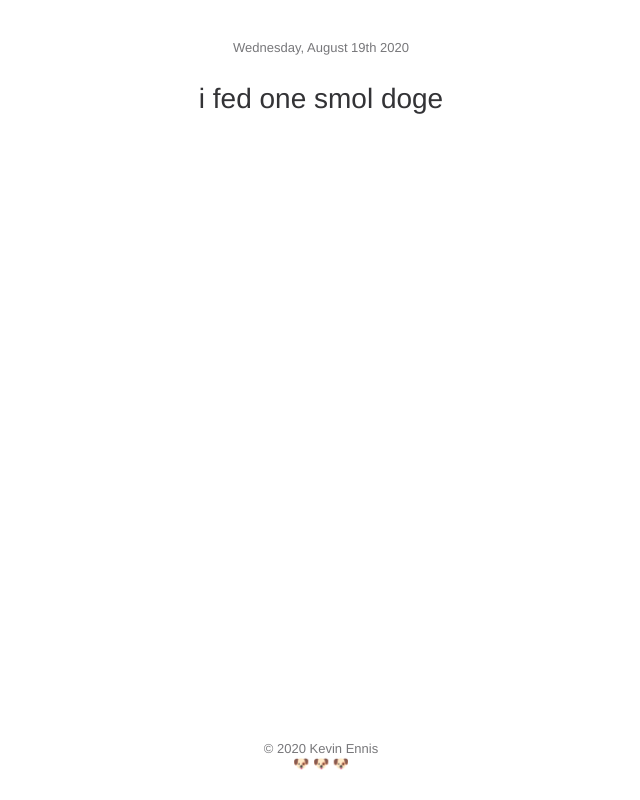
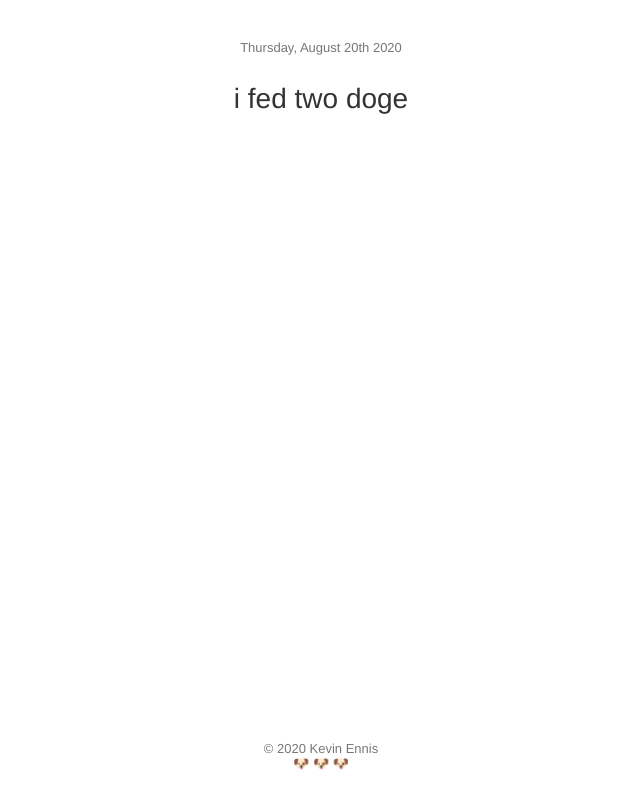
Before and after one commit to kevincennis/howmanydoge, a plain HTML site: page index.html in a window 1280 px wide. Shown: the whole page, without its empty margins (319-959 px from the left). Drawn offline with Linux system fonts and the light colour scheme.

Commit message:
Update index.html

```diff
--- a/index.html
+++ b/index.html
@@ -43,8 +43,8 @@
 </head
 
 <body>
-  <time>Wednesday, August 19th 2020</time>
-  <p>i fed one smol doge</p>
+  <time>Thursday, August 20th 2020</time>
+  <p>i fed two doge</p>
   <p class="copyright">
     © 2020 Kevin Ennis<br>
     🐶 🐶 🐶
```
